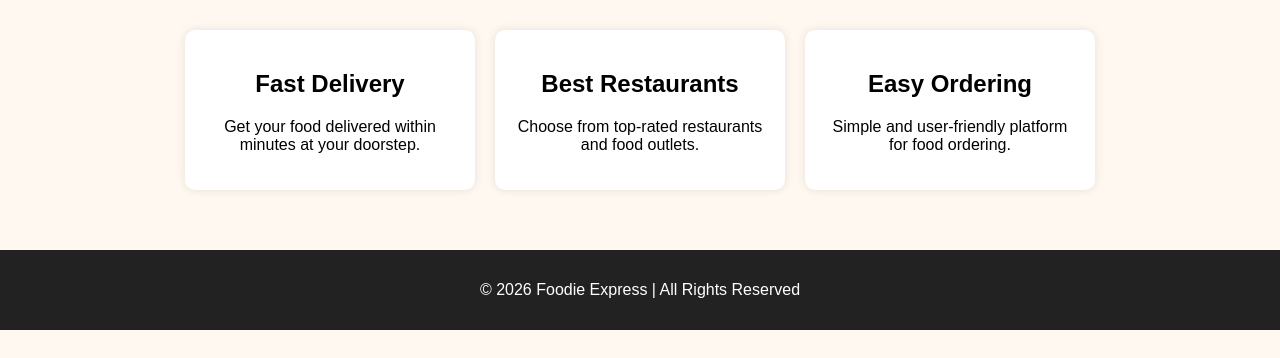
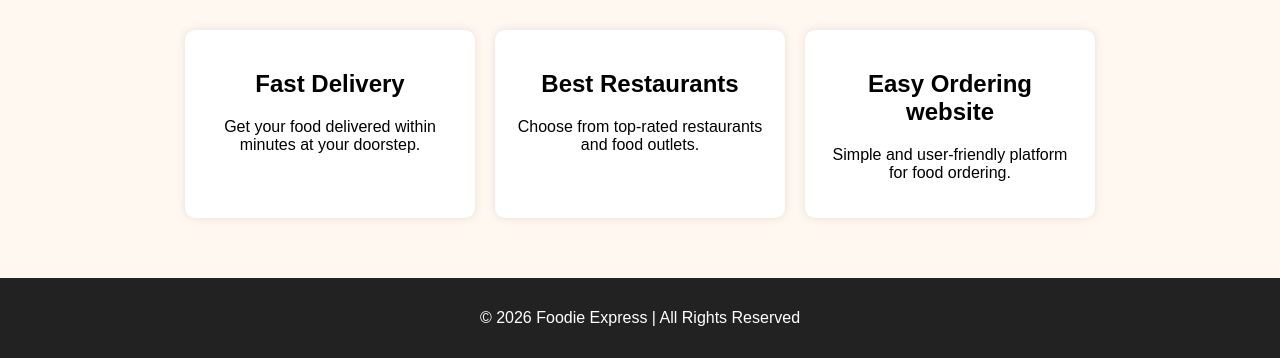
Before and after one commit to Shreeya00/Food_Delivery_Platform, a plain HTML site: page index.html in a window 1280 px wide. Shown: the part 712-1070 px from the top of the page. Before the commit the page ends 1042 px from the top, so only its background shows below. Drawn offline with Linux system fonts and the light colour scheme.

Commit message:
Update Easy Ordering card title in index.html

```diff
--- a/index.html
+++ b/index.html
@@ -125,7 +125,7 @@
       <p>Choose from top-rated restaurants and food outlets.</p>
     </div>
     <div class="card">
-      <h2>Easy Ordering</h2>
+      <h2>Easy Ordering website </h2>
       <p>Simple and user-friendly platform for food ordering.</p>
     </div>
   </section>
```
